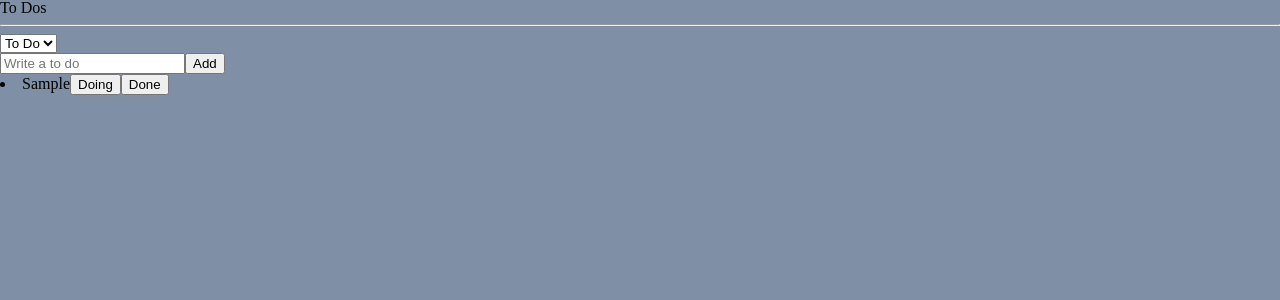
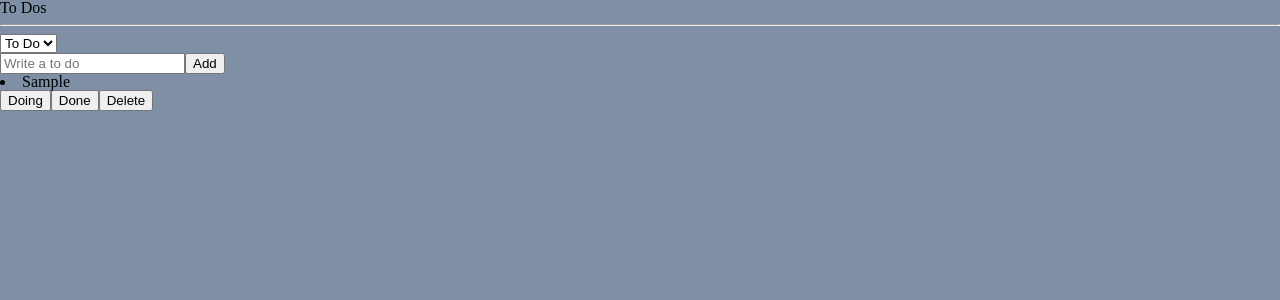
Before and after one commit to honghyunAhn/react-todo, a React (Create React App) app: page / in a window 1280 px wide. Both pictures are taken after typing "Sample" into the empty fields and a click on the button "Add". Shown: the top 300 px of the page. Built offline with nearby package versions, Linux system fonts and the light colour scheme.

Commit message:
Update toDo

```diff
--- a/src/components/toDo.tsx
+++ b/src/components/toDo.tsx
@@ -1,41 +1,69 @@
 import { useSetRecoilState } from "recoil";
 import { Categories, IToDo, toDoState } from "../atoms";
 
+import styled from "styled-components";
+
+const ListItem = styled.li``;
+
+const Text = styled.span``;
+
+const ButtonGroup = styled.div``;
+
+const Button = styled.button``;
+
 function ToDo({ text, category, id }: IToDo) {
   const setToDos = useSetRecoilState(toDoState);
+
   const onClick = (event: React.MouseEvent<HTMLButtonElement>) => {
     const {
       currentTarget: { name },
     } = event;
+
     setToDos((oldToDos) => {
-      const targetIndex = oldToDos.findIndex((toDo) => toDo.id === id);
-      const newToDo = { text, id, category: name as any };
+      if (name === "delete") {
+        return oldToDos.filter((toDo) => toDo.id !== id);
+      }
+
+      const targetIDX = oldToDos.findIndex((toDo) => toDo.id === id);
+      const oldToDo = oldToDos[targetIDX];
+      const newToDo = { ...oldToDo, category: name as Categories };
+
       return [
-        ...oldToDos.slice(0, targetIndex),
+        ...oldToDos.slice(0, targetIDX),
         newToDo,
-        ...oldToDos.slice(targetIndex + 1),
+        ...oldToDos.slice(targetIDX + 1),
       ];
     });
   };
+
   return (
-    <li>
-      <span>{text}</span>
+    <ListItem>
+      <Text>{text}</Text>
+
+      <ButtonGroup>
         {category !== Categories.DOING && (
-        <button name={Categories.DOING} onClick={onClick}>
+          <Button name={Categories.DOING} onClick={onClick}>
             Doing
-        </button>
+          </Button>
         )}
+
         {category !== Categories.TO_DO && (
-        <button name={Categories.TO_DO} onClick={onClick}>
+          <Button name={Categories.TO_DO} onClick={onClick}>
             To Do
-        </button>
+          </Button>
         )}
+
         {category !== Categories.DONE && (
-        <button name={Categories.DONE} onClick={onClick}>
+          <Button name={Categories.DONE} onClick={onClick}>
             Done
-        </button>
+          </Button>
         )}
-    </li>
+
+        <Button name="delete" onClick={onClick}>
+          Delete
+        </Button>
+      </ButtonGroup>
+    </ListItem>
   );
 }
 
```
Lines whose indentation alone changed are shown as unchanged.
